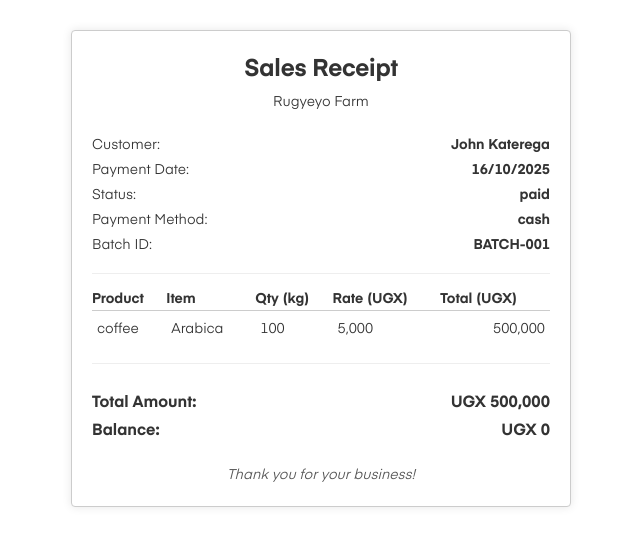
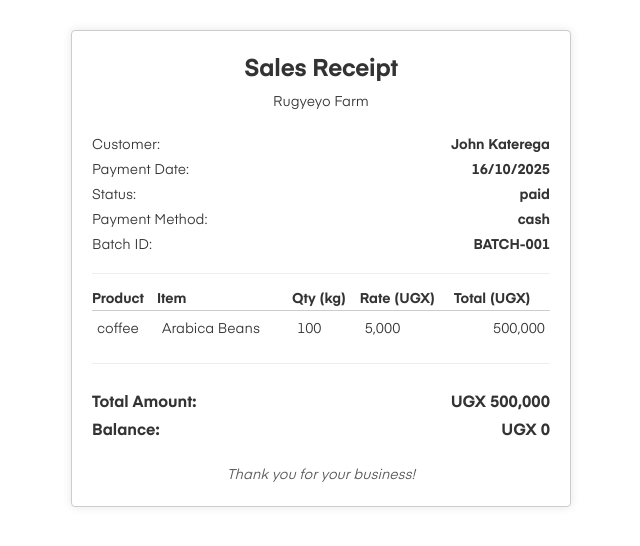
Before and after one commit to FARM-3/farm-web, a React (Vite) app: page /receipt in a window 1280 px wide. Shown: the top 546 px of the page, without its empty margins (319-959 px from the left). Built offline with nearby package versions, Linux system fonts and the light colour scheme; sample sign-in values are in the browser's storage.

Commit message:
the item on the receipt

```diff
--- a/src/pages/receipt.jsx
+++ b/src/pages/receipt.jsx
@@ -13,7 +13,7 @@ const Receipt = () => {
     items: [ // Changed to an array for table structure
       {
         product: 'coffee',
-        item: 'Arabica',
+        item: 'Arabica Beans',
         quantityKg: 100,
         ratePerKg: 5000,
       },
```
